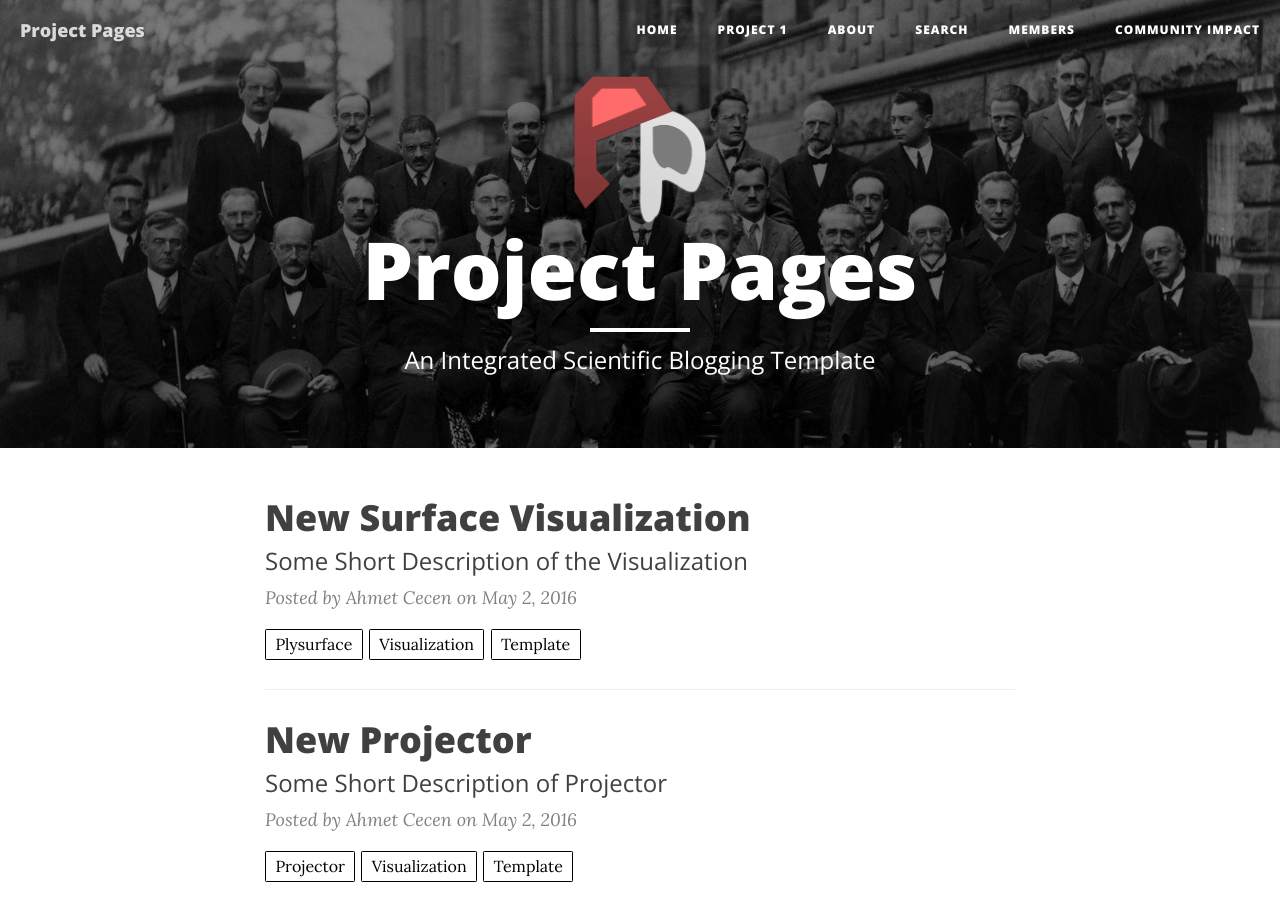
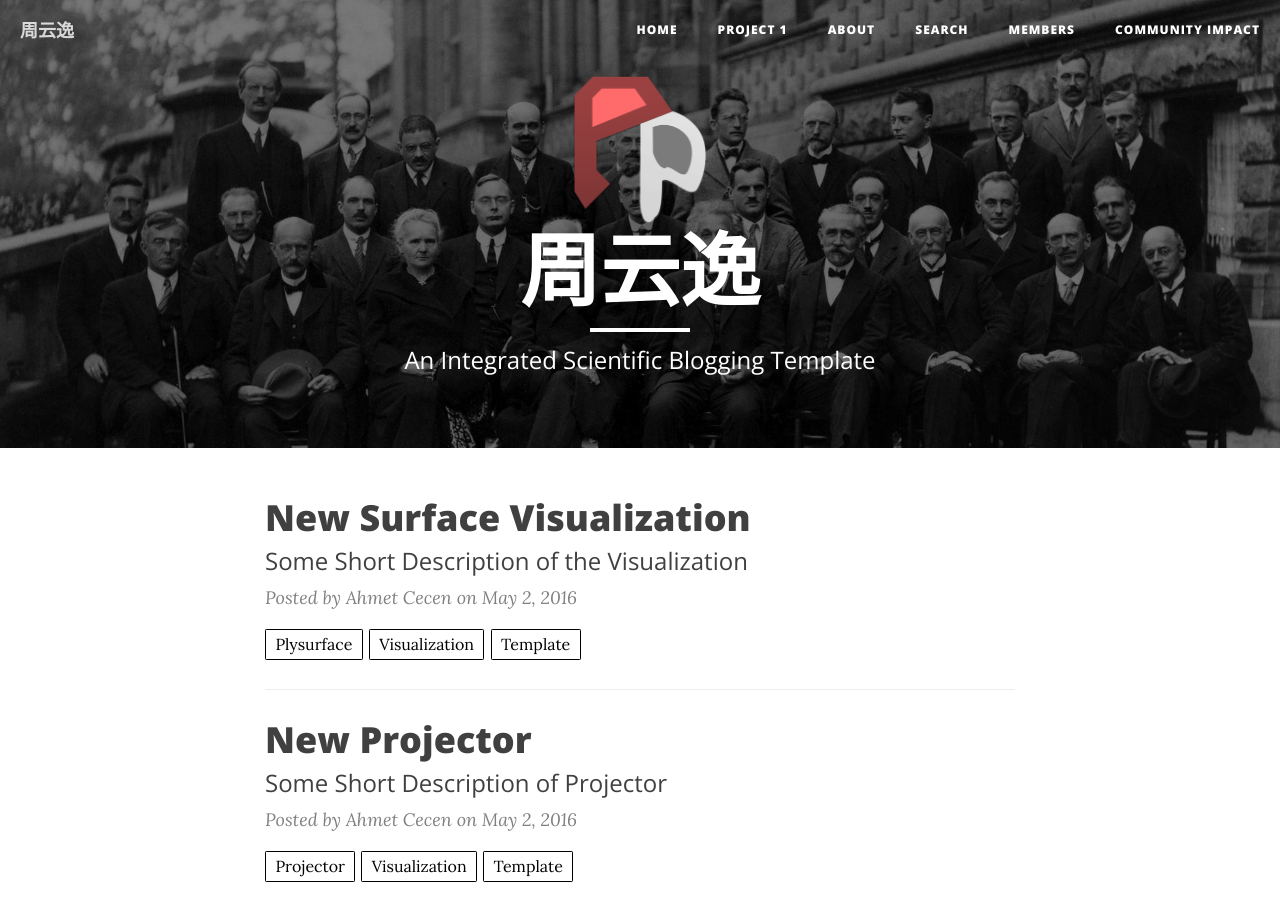
Before and after one commit to Fear-Of-Loneliness/zhouyy, a Jekyll site: the page built from index.html, in a window 1280 px wide and 900 px high. Built offline with Jekyll 4.4.1, drawn with Linux system fonts in a browser that asks for light colours; nearby versions of some CDN libraries; the list of posts is cut into pages by our own code.

Commit message:
Update _config.yml

```diff
--- a/_config.yml
+++ b/_config.yml
@@ -1,5 +1,5 @@
 # Site settings
-title: Project Pages
+title: 周云逸
 description: "An Integrated Scientific Blogging Template"
 url: "https://projectpages.github.io"
 
```
